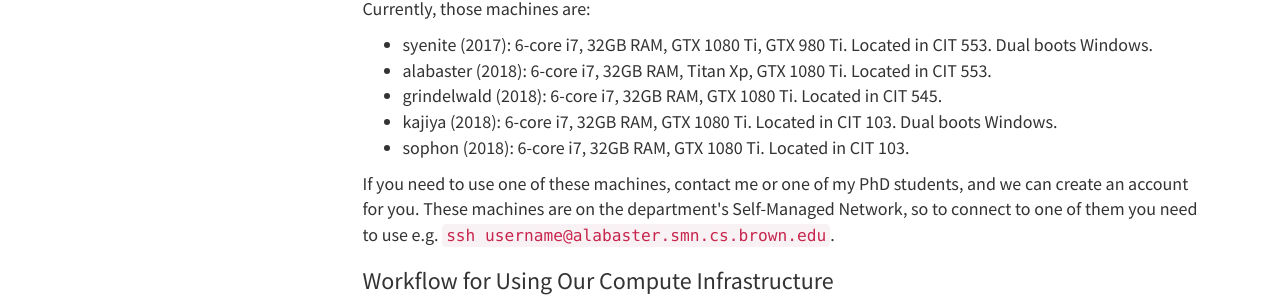
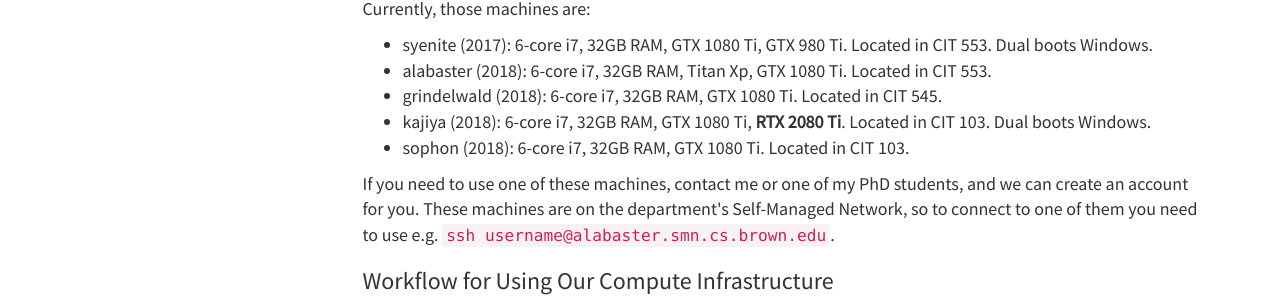
Before and after one commit to dritchie/dritchie.github.io, a Jekyll site: the page built from getting_started.html, in a window 1280 px wide. Shown: the part 1196-1500 px from the top of the page. Built offline with Jekyll 4.4.1, drawn with Linux system fonts in a browser that asks for light colours.

Commit message:
Add RTX to kajiya.

```diff
--- a/getting_started.html
+++ b/getting_started.html
@@ -65,7 +65,7 @@ layout: post
             grindelwald (2018): 6-core i7, 32GB RAM, GTX 1080 Ti. Located in CIT 545.
         </li>
         <li>
-            kajiya (2018): 6-core i7, 32GB RAM, GTX 1080 Ti. Located in CIT 103. Dual boots Windows.
+            kajiya (2018): 6-core i7, 32GB RAM, GTX 1080 Ti, <strong>RTX 2080 Ti</strong>. Located in CIT 103. Dual boots Windows.
         </li>
         <li>
             sophon (2018): 6-core i7, 32GB RAM, GTX 1080 Ti. Located in CIT 103.
```
